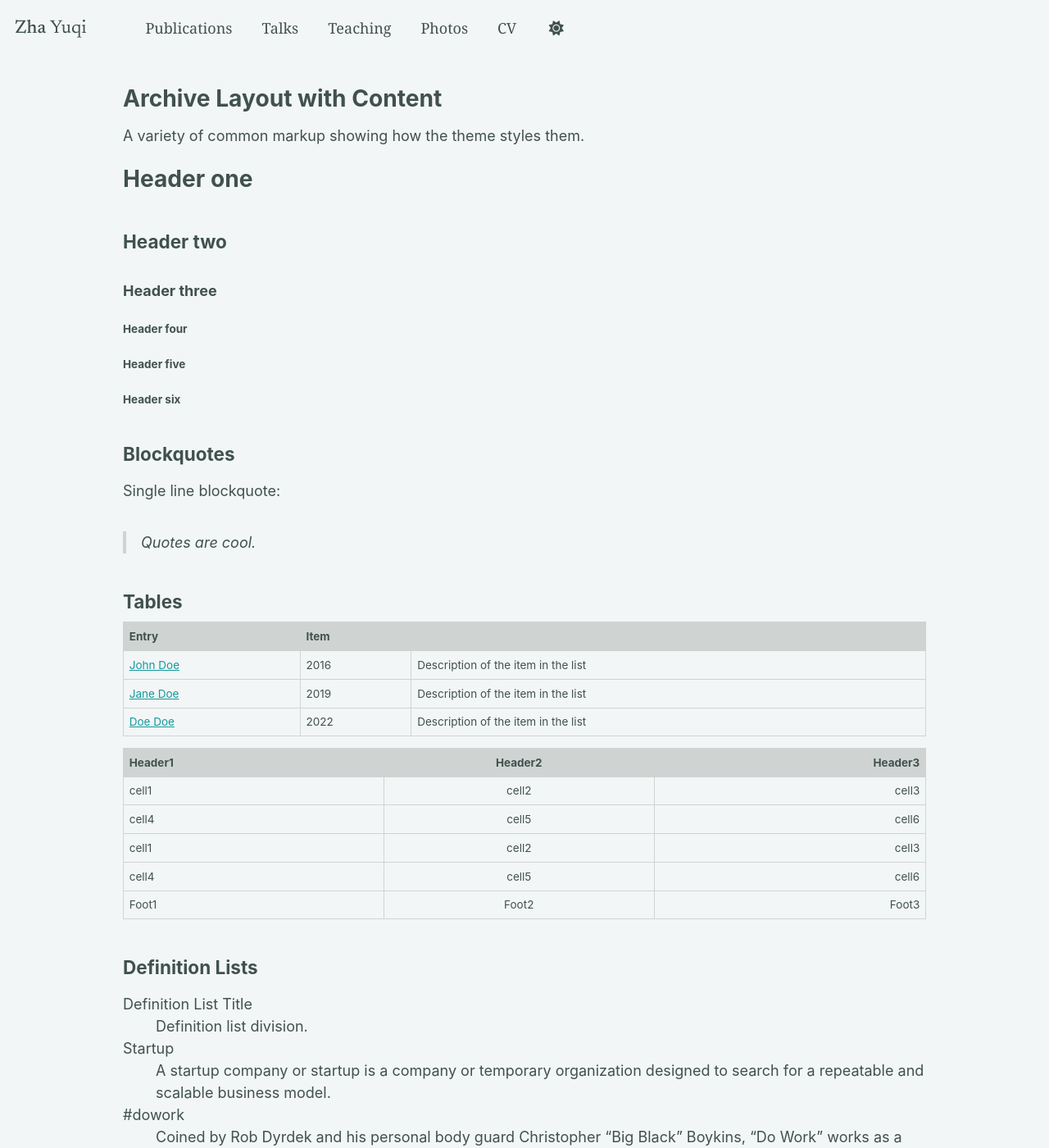
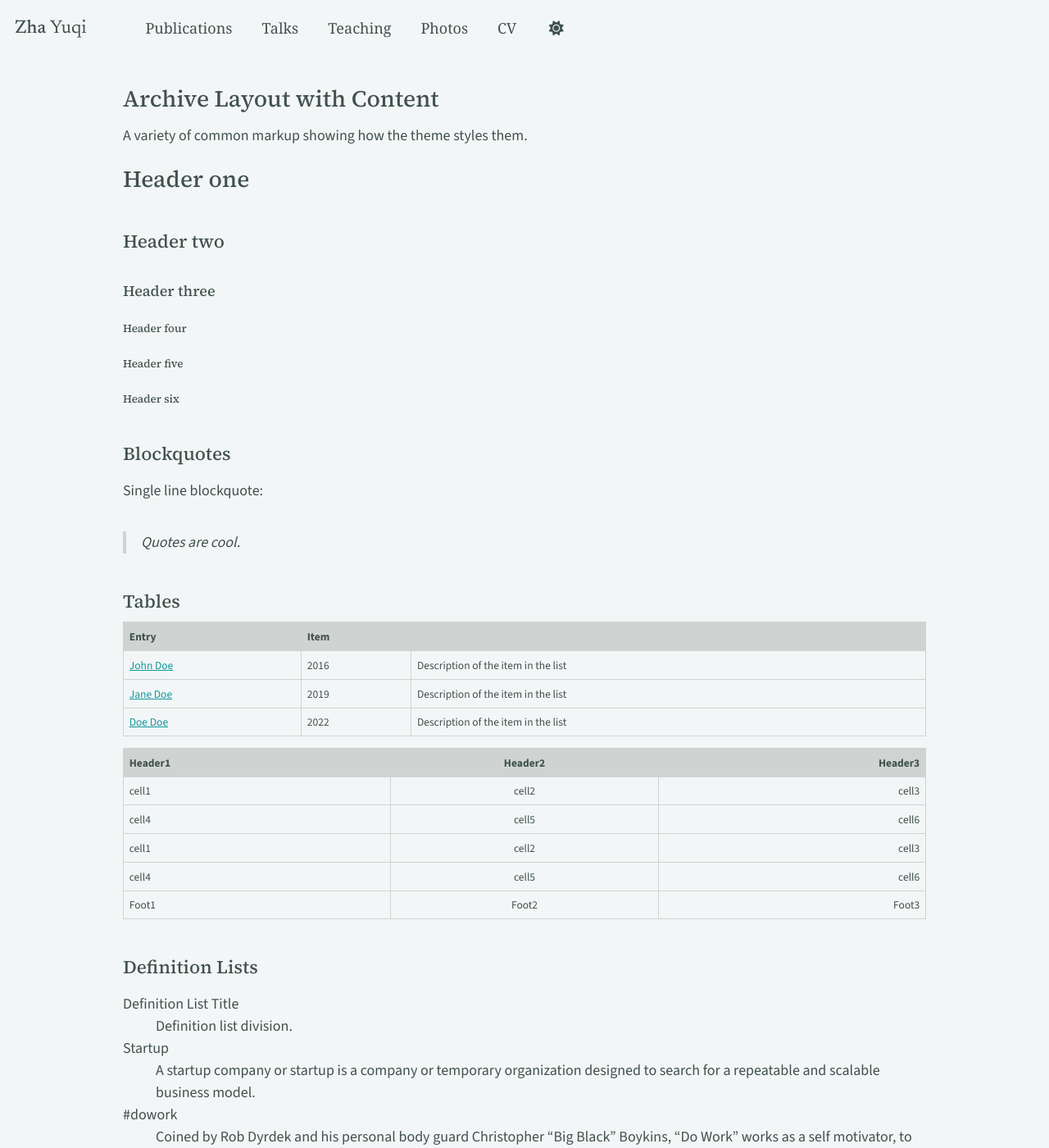
Before and after one commit to Charliez7/Charliez7.github.io, a Jekyll site: the page built from _pages/archive-layout-with-content.md, in a window 1280 px wide and 1400 px high. Shown: the whole window at 82% size. Built offline with Jekyll 4.4.1, drawn with Linux system fonts in a browser that asks for light colours; a script bundle is joined from its source files by our own code; library files that are not in the unit come from our copies.

Commit message:
Apply Source typography to page content

```diff
--- a/_includes/head/custom.html
+++ b/_includes/head/custom.html
@@ -5,10 +5,10 @@
 <!-- Support for Academicons -->
 <link rel="stylesheet" href="{{ base_path }}/assets/css/academicons.css"/>
 
-<!-- Site name typeface -->
+<!-- Site typefaces -->
 <link rel="preconnect" href="https://fonts.googleapis.com"/>
 <link rel="preconnect" href="https://fonts.gstatic.com" crossorigin/>
-<link href="https://fonts.googleapis.com/css2?family=Newsreader:opsz,wght@6..72,400;6..72,500&amp;display=swap" rel="stylesheet"/>
+<link href="https://fonts.googleapis.com/css2?family=Newsreader:opsz,wght@6..72,400;6..72,500&amp;family=Source+Sans+3:wght@400;500;700&amp;family=Source+Serif+4:opsz,wght@8..60,400;8..60,500&amp;display=swap" rel="stylesheet"/>
 
 <!-- favicon from https://commons.wikimedia.org/wiki/File:OOjs_UI_icon_academic-progressive.svg -->
 <link rel="apple-touch-icon" sizes="180x180" href="{{ base_path }}/images/apple-touch-icon-180x180.png"/>
--- a/_sass/_themes.scss
+++ b/_sass/_themes.scss
@@ -39,9 +39,9 @@ $type-size-6                : 0.75em;   // ~12px
 $type-size-7                : 0.6875em; // ~11px
 $type-size-8                : 0.625em;  // ~10px
 
-$global-font-family         : $sans-serif;
-$header-font-family         : $sans-serif;
-$caption-font-family        : $serif;
+$global-font-family         : "Source Sans 3", $sans-serif;
+$header-font-family         : "Source Serif 4", $serif;
+$caption-font-family        : $global-font-family;
 
 /* ==========================================================================
    Breakpoints
--- a/_sass/layout/_archive.scss
+++ b/_sass/layout/_archive.scss
@@ -39,7 +39,8 @@
 
 .archive__item-title {
   margin-bottom: 0.25em;
-  font-family: $sans-serif-narrow;
+  font-family: $header-font-family;
+  font-weight: 500;
 
   a + a {
     opacity: 0.5;
--- a/_sass/layout/_base.scss
+++ b/_sass/layout/_base.scss
@@ -28,7 +28,7 @@ h1, h2, h3, h4, h5, h6 {
   margin: 2em 0 0.5em;
   line-height: 1.2;
   font-family: $header-font-family;
-  font-weight: bold;
+  font-weight: 500;
 }
 
 h1 {
--- a/_sass/layout/_page.scss
+++ b/_sass/layout/_page.scss
@@ -119,13 +119,13 @@
 
   dt {
     margin-top: 1em;
-    font-family: $sans-serif;
+    font-family: $global-font-family;
     font-weight: bold;
   }
 
   dd {
     margin-left: 1em;
-    font-family: $sans-serif;
+    font-family: $global-font-family;
     font-size: $type-size-6;
   }
 
@@ -261,7 +261,7 @@
 .page__meta {
   margin-top: 2em;
   color: var(--global-text-color-light);
-  font-family: $sans-serif;
+  font-family: $global-font-family;
   font-size: $type-size-6;
 
   p {
```
